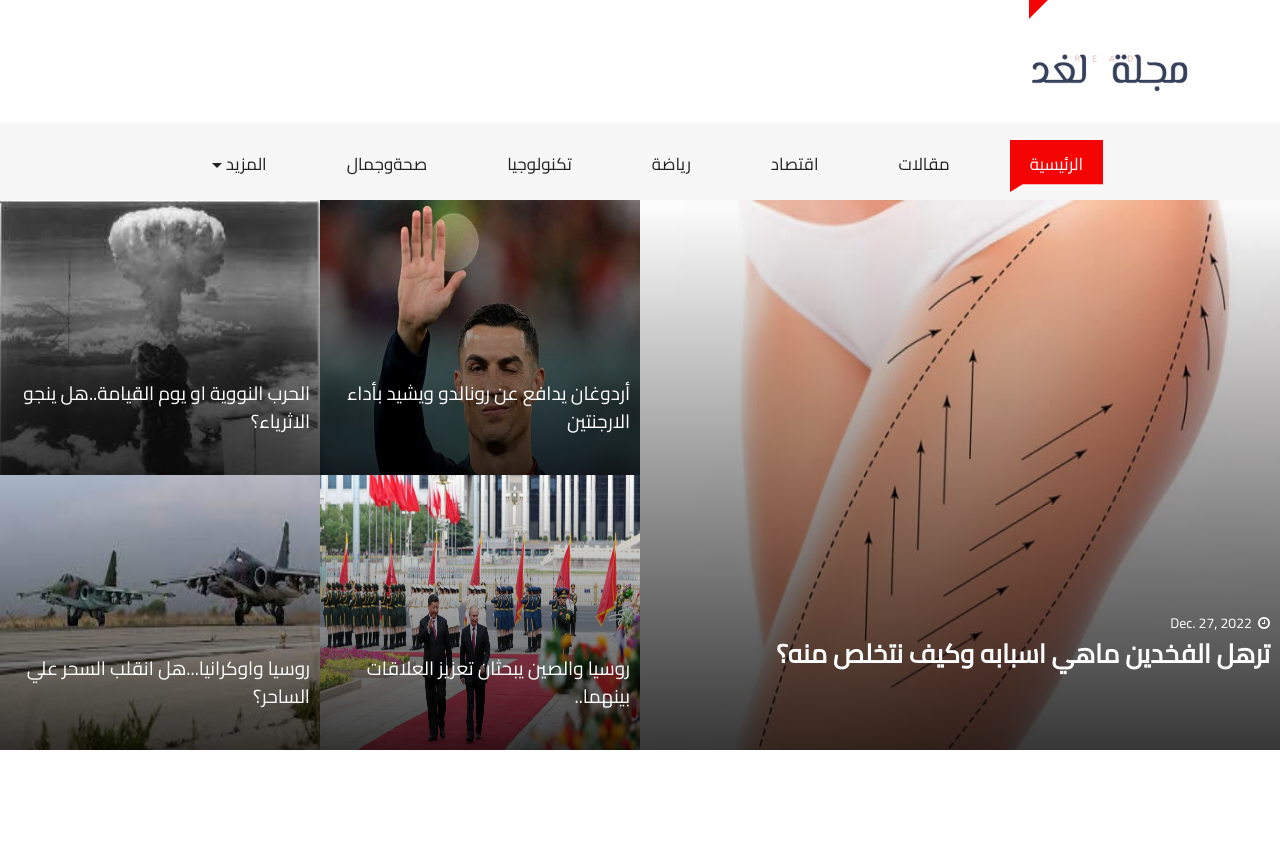
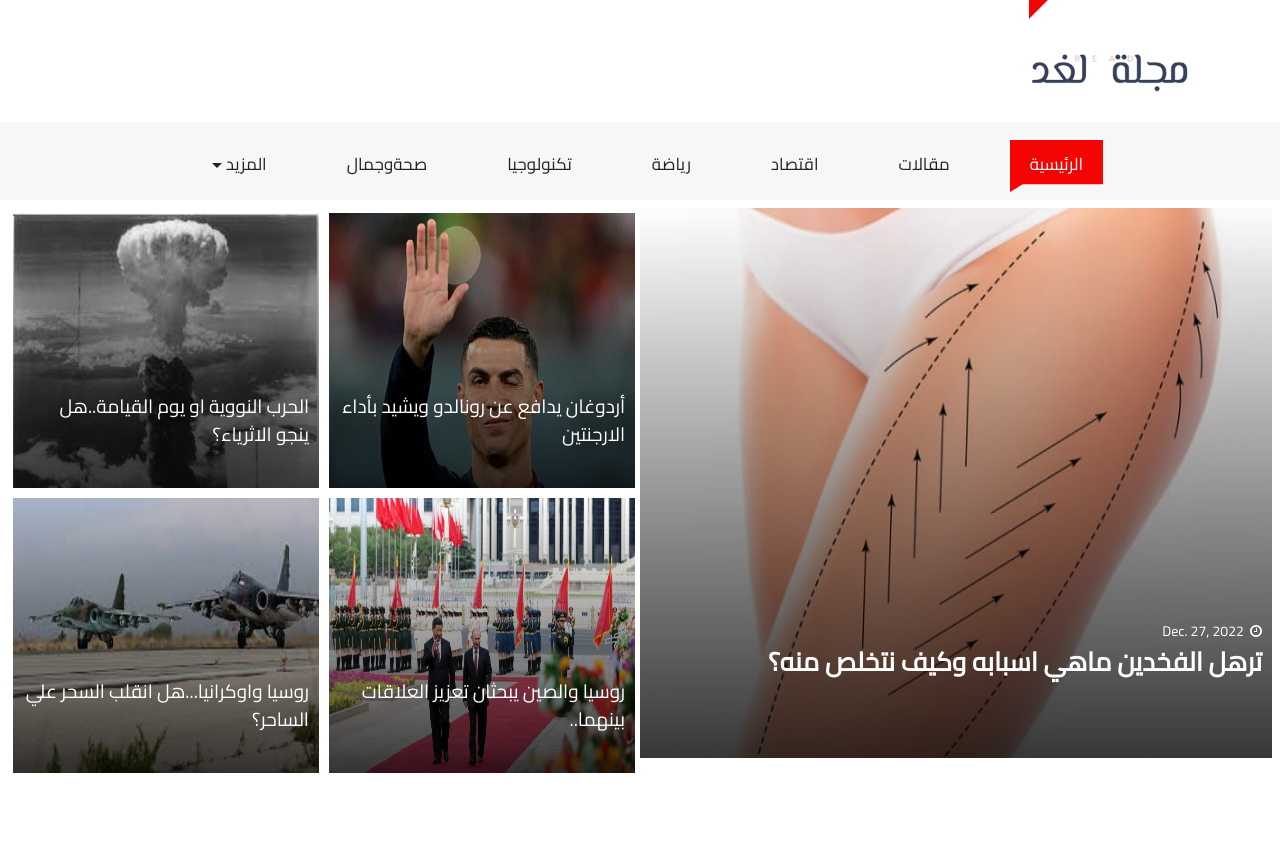
Before and after one commit to mohyhy/majala, a Django app: template templates/main/index.html in a window 1280 px wide. Shown: the part 52-918 px from the top of the page. Run offline with Django 4.2, Linux system fonts and the light colour scheme; the template is opened without the code that fills it: values that come from a table or form of the project are taken from there, others are empty; data comes from the database, SQL or seed files in the repository; parts of the project's set-up code (start-up, migrations or seed data) failed here and were passed over; some libraries are stand-ins or nearby versions.

Commit message:
Add files via upload

```diff
--- a/templates/main/index.html
+++ b/templates/main/index.html
@@ -2,7 +2,7 @@
 {% load static %}
 {% block content %}
 <div class="container-fluid paddding mb-5">
-    <div class="row mx-0">
+    <div class="row mx-0" style="border: white solid 8px; ">
         <div class="col-md-6 col-12 paddding animate-box" data-animate-effect="fadeIn">
             <div class="fh5co_suceefh5co_height"><img src="{{main.image.url}}" alt="img"/>
                 <div class="fh5co_suceefh5co_height_position_absolute"></div>
@@ -18,7 +18,7 @@
 
             {% for nt in news %}
             {% if nt.main2  %}
-                <div class="col-md-6 col-6 paddding animate-box" data-animate-effect="fadeIn">
+                <div class="col-md-6 col-6 paddding animate-box" style="border-top: white solid 5px;border: white solid 5px; data-animate-effect="fadeIn">
 
                     <div class="fh5co_suceefh5co_height_2"><img src="{{nt.image.url}}" alt="img"/>
                         <div class="fh5co_suceefh5co_height_position_absolute"></div>
```
